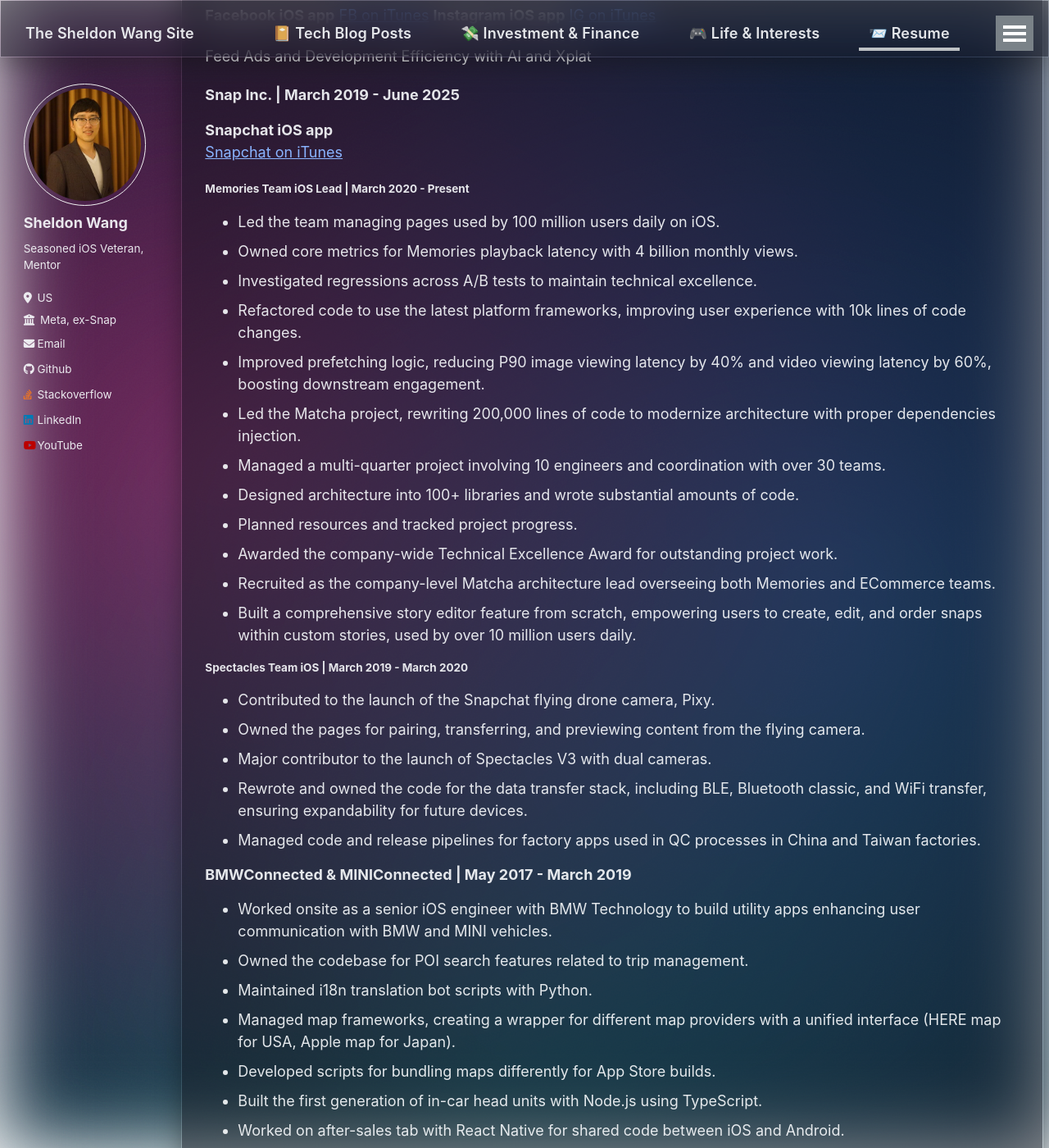
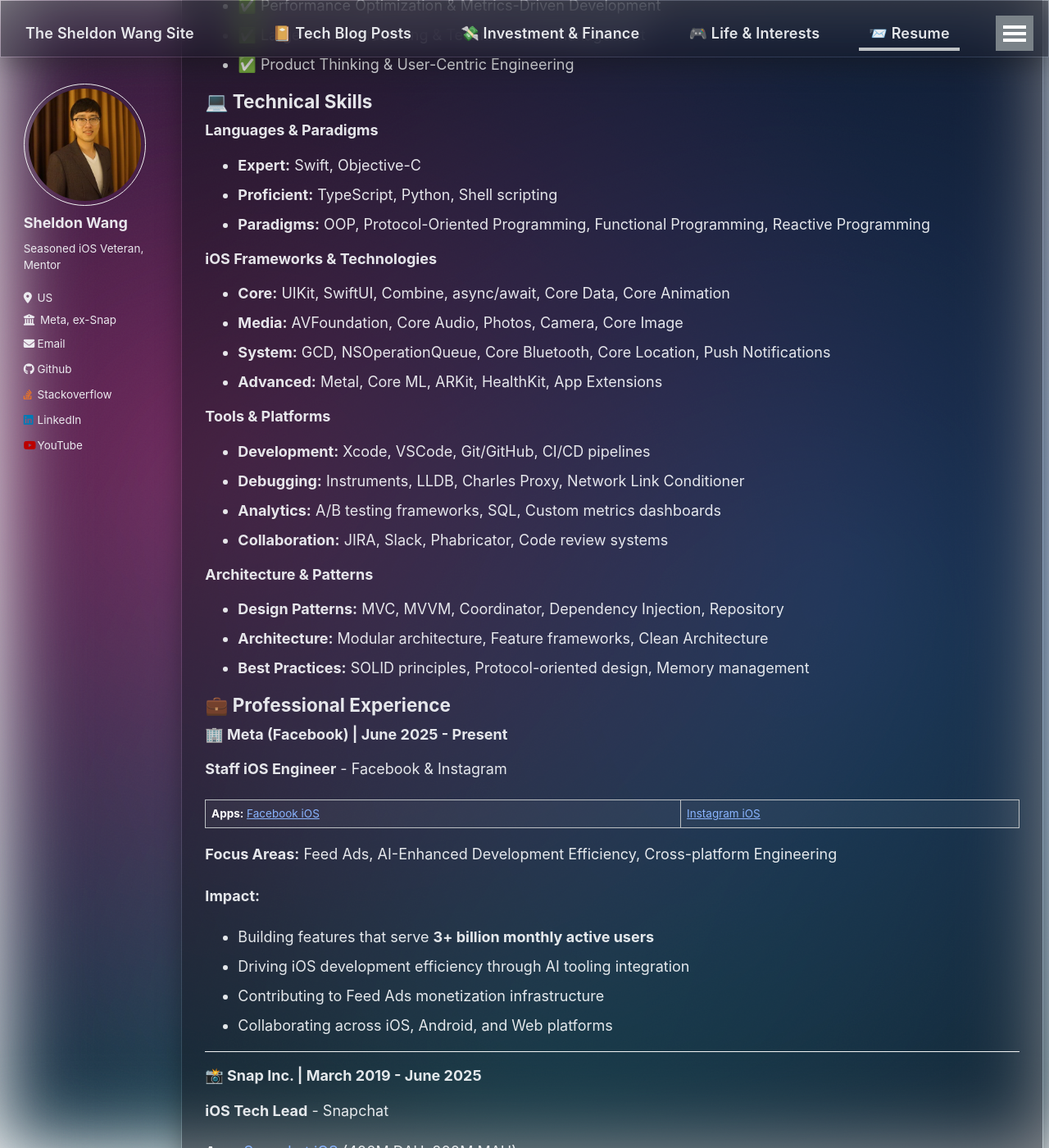
Before and after one commit to SheldonWangRJT/SheldonWangRJT.Github.io, a Jekyll site: the page built from _pages/cv.md, in a window 1280 px wide and 1400 px high, scrolled down 993 px. Shown: the whole window at 82% size. Built offline with Jekyll 4.4.1, drawn with Linux system fonts in a browser that asks for light colours; some of the changed text lies outside the part shown.

Commit message:
Enhance landing page and resume: add header images, better formatting, impact metrics

```diff
--- a/_pages/cv.md
+++ b/_pages/cv.md
@@ -5,83 +5,207 @@ permalink: /cv/
 author_profile: true
 redirect_from:
   - /resume
+header:
+  overlay_image: https://images.unsplash.com/photo-1486312338219-ce68d2c6f44d?ixlib=rb-4.0.3&ixid=M3wxMjA3fDB8MHxwaG90by1wYWdlfHx8fGVufDB8fHx8fA%3D%3D&auto=format&fit=crop&w=2072&q=80
+  overlay_filter: 0.5
+  caption: "Building mobile experiences that scale to millions"
 ---
 
 {% include base_path %}
 
-**Staff Software Engineer iOS**
-[Email](mailto:sheldon.wang7@yahoo.com) | 720.772.9666
+# Staff Software Engineer - iOS
 
-## Experience Summary
-- 10+ years of experience in designing, developing, and testing enterprise mobile apps with 400 million DAUs, 800 millions MAUs using a wide range of iOS native SDKs and third-party frameworks.
-- 4+ years of experience leading teams of up to 10 engineers, delivering multi-quarter projects including large codebase refactors and new flagship feature development with A/B testing, rollout core metrics analysis, and more.
-- 3+ years of experience in project planning, resource management, running standups, and managing sprints.
-- Recognized as a top 20 all-time committer to the Snapchat iOS codebase.
-- True tech lead who leads by example.
+📧 [sheldon.wang7@yahoo.com](mailto:sheldon.wang7@yahoo.com) | 📱 720.772.9666
+💼 [LinkedIn](https://linkedin.com/in/sheldonengineering) | 💻 [GitHub](https://github.com/sheldonwangrjt) | 🎥 [YouTube](https://www.youtube.com/@iOSeTutorials)
 
-## Tech Stack
-- **Languages:** Swift, Objective-C, Typescript, Shell
-- **Programming Paradigms:** Object-Oriented Programming, Protocol-Oriented Programming, Functional Programming
-- **Frameworks & Libraries:** Core Bluetooth, TouchID, Blocks, GCD, NSOperationQueue, Contacts, Core Data, Core Location, Core Audio, Photos, UI, AirDrop, Auto Layout, Storyboard, APNS, Gesture Recognizers, MapKit, Notification Center, UIKit, Accelerometer, Sensor, Camera
-- **Tools & Platforms:** Xcode, VSCode, GitHub, livegrep, macOS terminal, bash
-- **Testing & Metrics:** Unit/automation tests, SQL query analysis
+---
 
-## Professional Experience
+## 🎯 Executive Summary
 
-### Meta | June 2025 - Present
+**Senior iOS engineer with 10+ years building apps that reach 800M+ users globally.** Proven track record leading large-scale technical initiatives, managing cross-functional teams, and delivering measurable business impact through code excellence.
 
-#### Facebook Pillar - iOS Engineer
-**Facebook iOS app**  [FB on iTunes](https://apps.apple.com/us/app/facebook/id284882215)
-**Instagram iOS app**  [IG on iTunes](https://apps.apple.com/us/app/instagram/id389801252)
+### **Key Achievements:**
+- 🏆 **Technical Excellence Award** winner at Snap Inc. (company-wide recognition)
+- 📊 **Top 20 all-time** committer to Snapchat iOS codebase (out of 100+ iOS engineers)
+- ⚡ **60% latency reduction** in Snapchat video playback (4B monthly views)
+- 🏗️ **200K+ lines** architecture refactor lead (Matcha project, 10 engineers, 30+ teams)
+- 👥 **100M daily users** served by features under my ownership
+- 📈 **Staff Engineer** at Meta - highest IC level achieved
 
-Feed Ads and Development Efficiency with AI and Xplat
+### **Core Competencies:**
+- ✅ iOS Architecture & System Design (massive scale)
+- ✅ Team Leadership & Cross-functional Collaboration
+- ✅ Performance Optimization & Metrics-Driven Development
+- ✅ Large-scale Refactoring & Technical Debt Management
+- ✅ Product Thinking & User-Centric Engineering
+
+## 💻 Technical Skills
+
+### **Languages & Paradigms**
+- **Expert:** Swift, Objective-C
+- **Proficient:** TypeScript, Python, Shell scripting
+- **Paradigms:** OOP, Protocol-Oriented Programming, Functional Programming, Reactive Programming
+
+### **iOS Frameworks & Technologies**
+- **Core:** UIKit, SwiftUI, Combine, async/await, Core Data, Core Animation
+- **Media:** AVFoundation, Core Audio, Photos, Camera, Core Image
+- **System:** GCD, NSOperationQueue, Core Bluetooth, Core Location, Push Notifications
+- **Advanced:** Metal, Core ML, ARKit, HealthKit, App Extensions
+
+### **Tools & Platforms**
+- **Development:** Xcode, VSCode, Git/GitHub, CI/CD pipelines
+- **Debugging:** Instruments, LLDB, Charles Proxy, Network Link Conditioner
+- **Analytics:** A/B testing frameworks, SQL, Custom metrics dashboards
+- **Collaboration:** JIRA, Slack, Phabricator, Code review systems
+
+### **Architecture & Patterns**
+- **Design Patterns:** MVC, MVVM, Coordinator, Dependency Injection, Repository
+- **Architecture:** Modular architecture, Feature frameworks, Clean Architecture
+- **Best Practices:** SOLID principles, Protocol-oriented design, Memory management
+
+## 💼 Professional Experience
+
+### 🏢 Meta (Facebook) | June 2025 - Present
+**Staff iOS Engineer** - Facebook & Instagram
+
+**Apps:** [Facebook iOS](https://apps.apple.com/us/app/facebook/id284882215) | [Instagram iOS](https://apps.apple.com/us/app/instagram/id389801252)
+
+**Focus Areas:** Feed Ads, AI-Enhanced Development Efficiency, Cross-platform Engineering
+
+**Impact:**
+- Building features that serve **3+ billion monthly active users**
+- Driving iOS development efficiency through AI tooling integration
+- Contributing to Feed Ads monetization infrastructure
+- Collaborating across iOS, Android, and Web platforms
+
+---
 
 
-### Snap Inc. | March 2019 - June 2025
-**Snapchat iOS app**
-[Snapchat on iTunes](https://apps.apple.com/us/app/snapchat/id447188370)
+### 📸 Snap Inc. | March 2019 - June 2025
+**iOS Tech Lead** - Snapchat
 
-#### Memories Team iOS Lead | March 2020 - Present
-- Led the team managing pages used by 100 million users daily on iOS.
-- Owned core metrics for Memories playback latency with 4 billion monthly views.
-- Investigated regressions across A/B tests to maintain technical excellence.
-- Refactored code to use the latest platform frameworks, improving user experience with 10k lines of code changes.
-- Improved prefetching logic, reducing P90 image viewing latency by 40% and video viewing latency by 60%, boosting downstream engagement.
-- Led the Matcha project, rewriting 200,000 lines of code to modernize architecture with proper dependencies injection.
-- Managed a multi-quarter project involving 10 engineers and coordination with over 30 teams.
-- Designed architecture into 100+ libraries and wrote substantial amounts of code.
-- Planned resources and tracked project progress.
-- Awarded the company-wide Technical Excellence Award for outstanding project work.
-- Recruited as the company-level Matcha architecture lead overseeing both Memories and ECommerce teams.
-- Built a comprehensive story editor feature from scratch, empowering users to create, edit, and order snaps within custom stories, used by over 10 million users daily.
+**App:** [Snapchat iOS](https://apps.apple.com/us/app/snapchat/id447188370) (400M DAU, 800M MAU)
 
-#### Spectacles Team iOS | March 2019 - March 2020
-- Contributed to the launch of the Snapchat flying drone camera, Pixy.
-- Owned the pages for pairing, transferring, and previewing content from the flying camera.
-- Major contributor to the launch of Spectacles V3 with dual cameras.
-- Rewrote and owned the code for the data transfer stack, including BLE, Bluetooth classic, and WiFi transfer, ensuring expandability for future devices.
-- Managed code and release pipelines for factory apps used in QC processes in China and Taiwan factories.
+#### 🏆 Memories Team iOS Lead | March 2020 - June 2025
 
-### BMWConnected & MINIConnected | May 2017 - March 2019
-- Worked onsite as a senior iOS engineer with BMW Technology to build utility apps enhancing user communication with BMW and MINI vehicles.
-- Owned the codebase for POI search features related to trip management.
-- Maintained i18n translation bot scripts with Python.
-- Managed map frameworks, creating a wrapper for different map providers with a unified interface (HERE map for USA, Apple map for Japan).
-- Developed scripts for bundling maps differently for App Store builds.
-- Built the first generation of in-car head units with Node.js using TypeScript.
-- Worked on after-sales tab with React Native for shared code between iOS and Android.
-- Contributed to notification services using RabbitMQ messaging.
-- Proposed and prototyped new frameworks and technologies to improve user experience.
-- Collaborated with the machine learning team to support data collection for personalized promotions and learned destinations (e.g., work, home).
+**Leadership & Impact:**
+- 👥 Led iOS team for Memories, serving **100M daily users**
+- 📊 Owned core metrics for playback latency (**4B monthly views**)
+- 🏆 **Awarded Technical Excellence Award** (company-wide recognition)
+- 🎖️ Promoted to **company-level Matcha architecture lead** (Memories + ECommerce teams)
 
-### Citi Mobile | April 2016 - May 2017
-[Citi Mobile on iTunes](https://itunes.apple.com/us/app/citi-mobile/id301724680?%252520mt=8)
-- Worked onsite with Citigroup to build the Citi Mobile app, a money management tool for Citi Bank users.
-- Owned the code for card, bill payments, and banking account management.
-- Built calendar import/export functions and reminder updates to ensure users received alerts and supported Apple Watch account summaries.
-- Integrated credit score reports.
-- Proposed and prototyped pay-with-Siri features to enhance user experience.
+**Technical Achievements:**
 
-## Education
-- M.S. in Electrical Engineering, University of Colorado Denver, Denver, CO
-- B.Eng. in Electronics Engineering, Beijing Technology and Business University, Beijing, China
+**Performance Optimization:**
+- ⚡ **60% reduction** in P90 video viewing latency
+- ⚡ **40% reduction** in P90 image viewing latency
+- 📈 Measurably boosted downstream engagement through prefetching improvements
+- 🔬 Investigated A/B test regressions to maintain technical excellence
+
+**Architecture & Leadership:**
+- 🏗️ Led **Matcha project**: 200K+ lines refactored for modern architecture
+  - Managed **10 engineers** across multi-quarter initiative
+  - Coordinated with **30+ teams** across the company
+  - Designed architecture split into **100+ modular libraries**
+  - Implemented proper dependency injection patterns
+  - Wrote substantial portions of production code personally
+
+**Feature Development:**
+- 📝 Built comprehensive **story editor** from scratch (10M+ daily users)
+  - Create, edit, and order snaps within custom stories
+  - Full multimedia editing capabilities
+- 🔄 Refactored 10K+ lines to use latest platform frameworks
+- ✨ Significantly improved user experience through code modernization
+
+#### 🕶️ Spectacles Team iOS | March 2019 - March 2020
+
+**Hardware Integration:**
+- 🚁 Launched **Pixy** (Snapchat flying drone camera)
+  - Owned pairing, transfer, and preview flows
+- 📷 Major contributor to **Spectacles V3** launch (dual cameras)
+  - Rewrote entire data transfer stack (BLE, Bluetooth Classic, WiFi)
+  - Designed for expandability across future hardware devices
+
+**Manufacturing & Quality:**
+- 🏭 Managed factory app code & release pipelines
+- 🌏 Deployed to QC processes in China and Taiwan factories
+
+---
+
+### 🚗 BMW Technology Corporation | May 2017 - March 2019
+**Senior iOS Engineer** - BMWConnected & MINIConnected Apps
+
+**Connected Car Platform:**
+- 🗺️ **Owned POI search** and trip management features
+- 🌍 **Map framework management**: Built abstraction layer for multiple providers
+  - HERE Maps (USA), Apple Maps (Japan)
+  - Custom bundling scripts for regional App Store builds
+- 🌐 **i18n maintenance**: Python scripts for translation automation
+
+**Cross-Platform Innovation:**
+- 🚙 Built **first-generation in-car head units** (Node.js/TypeScript)
+- ⚛️ Developed **React Native** after-sales features (iOS + Android code sharing)
+- 📡 Implemented **push notification** infrastructure (RabbitMQ messaging)
+
+**AI & Personalization:**
+- 🤖 Collaborated with ML team on data collection
+- 📍 Enabled personalized promotions and learned destinations (home, work)
+- 🔬 Prototyped new frameworks to enhance user experience
+
+---
+
+### 🏦 Citigroup | April 2016 - May 2017
+**Senior iOS Engineer** - Citi Mobile
+
+**App:** [Citi Mobile on iTunes](https://itunes.apple.com/us/app/citi-mobile/id301724680)
+
+**Banking Features:**
+- 💳 **Owned codebase** for cards, bill payments, and account management
+- 📅 Built calendar integration with import/export and reminders
+- ⌚ **Apple Watch support** for account summaries
+- 📊 Integrated **credit score reports** into the app
+
+**Innovation:**
+- 🗣️ Prototyped **Pay-with-Siri** features (cutting-edge at the time)
+- 🔬 Proposed new frameworks to enhance user experience
+- 💰 Millions of users managing their finances daily
+
+---
+
+## 🎓 Education
+
+**Master of Science in Electrical Engineering**
+University of Colorado Denver | Denver, CO
+
+**Bachelor of Engineering in Electronics Engineering**
+Beijing Technology and Business University | Beijing, China
+
+---
+
+## 🌟 Why Work With Me?
+
+### **Technical Excellence**
+I don't just write code – I architect systems that scale. From managing 4 billion monthly video views to refactoring 200K+ lines of production code, I've proven I can handle complexity at any scale.
+
+### **Leadership That Delivers**
+Leading 10-person teams across 30+ partner teams taught me that great code alone isn't enough. Communication, planning, and bringing people together around a shared vision – that's where impact happens.
+
+### **Impact-Driven Mindset**
+Every line of code should solve a real problem. Whether it's cutting latency by 60% or building features for 100M daily users, I focus on measurable outcomes that matter to users and business.
+
+### **Continuous Learning**
+Tech moves fast. I stay ahead by constantly learning – evident from this blog with 41K+ words written this month alone on AI, fusion energy, market analysis, and more. I bring that curiosity to every project.
+
+---
+
+## 📄 Download Resume
+
+**Interested in working together?** Download my full resume or reach out directly:
+
+📧 **Email:** [sheldon.wang7@yahoo.com](mailto:sheldon.wang7@yahoo.com)
+📱 **Phone:** 720.772.9666
+💼 **LinkedIn:** [linkedin.com/in/sheldonengineering](https://linkedin.com/in/sheldonengineering)
+
+---
+
+*Last Updated: October 2025*
```
Also changed, not shown: _pages/about.md (+68 -8 lines).
